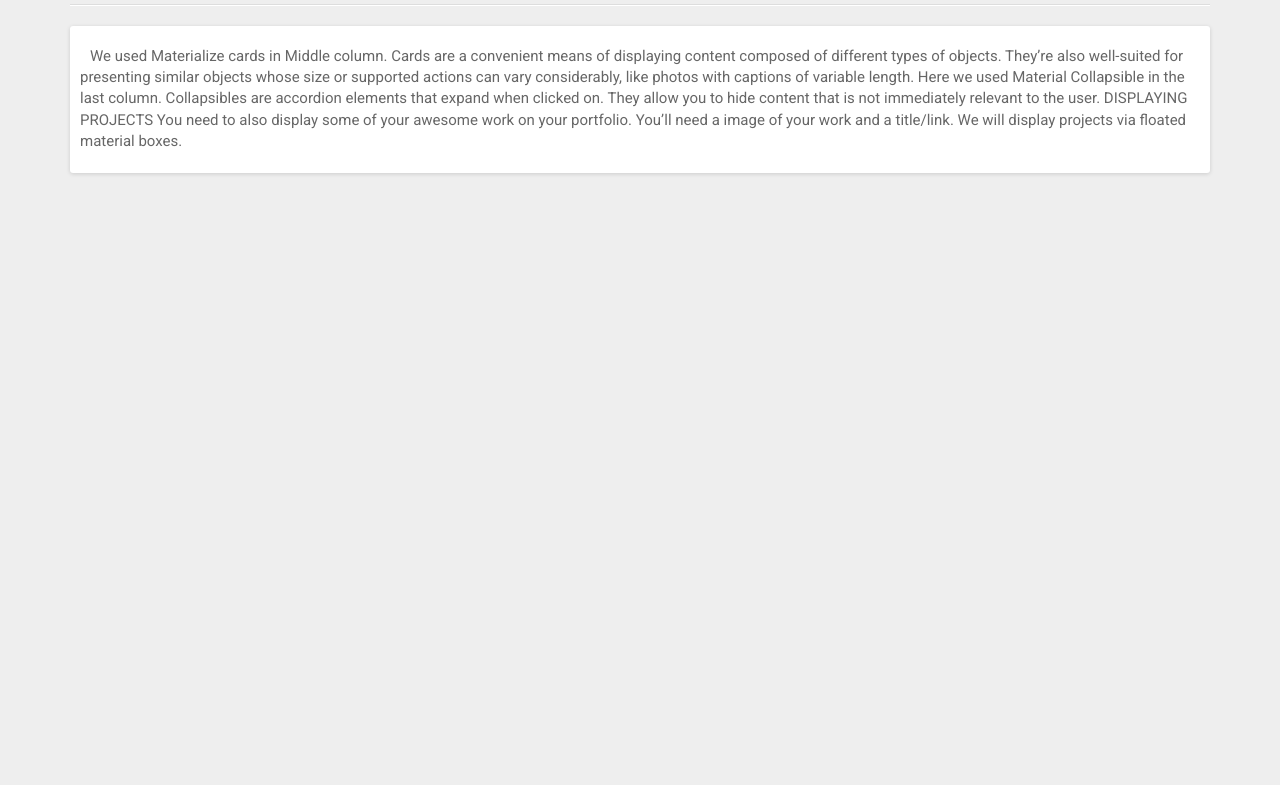
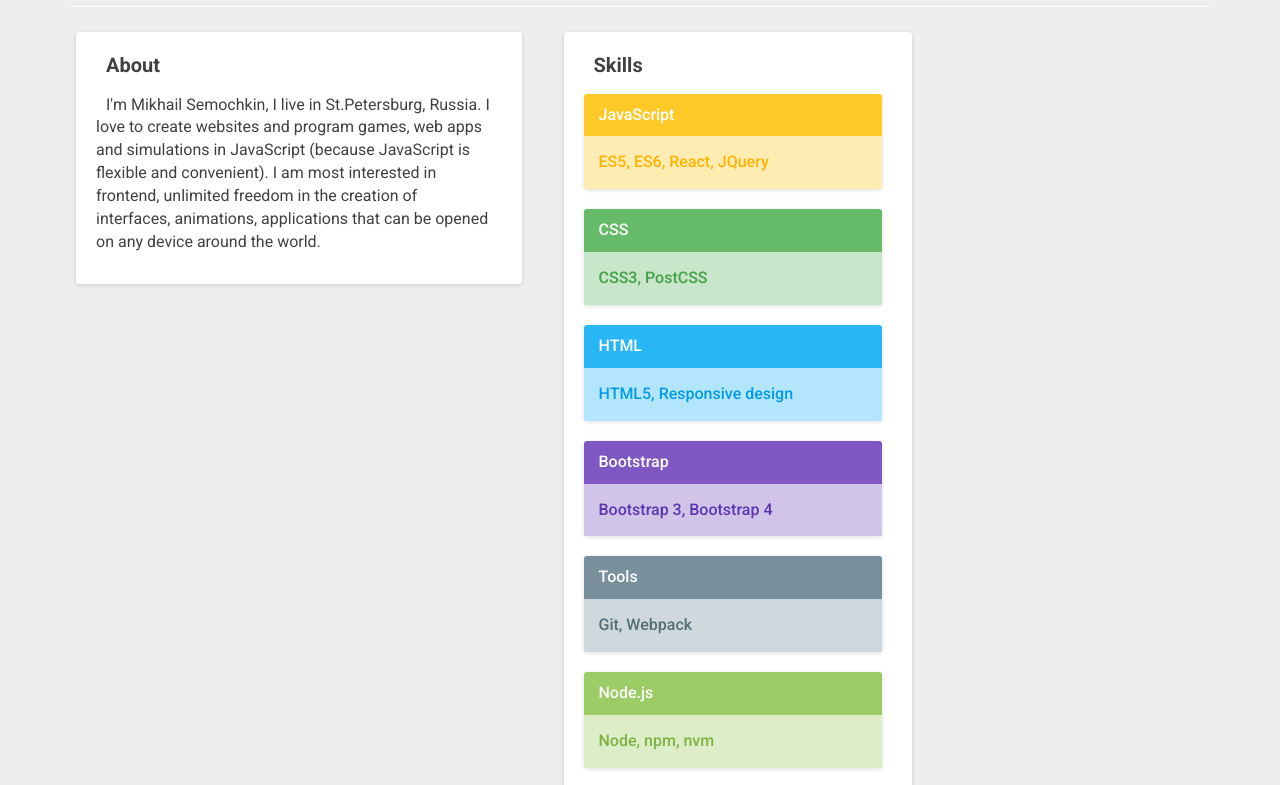
Before and after one commit to Baka9k/my-site, a plain HTML site: page index.html in a window 1280 px wide. Shown: the part 148-933 px from the top of the page. Before the commit the page ends 800 px from the top, so only its background shows below. Drawn offline with nearby package versions, Linux system fonts and the light colour scheme.

Commit message:
About, skills

```diff
--- a/css/style.css
+++ b/css/style.css
@@ -1,7 +1,7 @@
 body {
 	font-family: 'Roboto', sans-serif;
 	color: rgba(0,0,0,0.60);
-	font-size: 15px;
+	font-size: 16px;
 	background-color: #EEEEEE;
 }
 
@@ -10,24 +10,41 @@ hr {
 	border-bottom: 1px solid #FFFFFF;
 }
 
-.navbar-default .navbar-toggle .icon-bar {
-    background-color: #ffffff;
-}
-.navbar-default .navbar-toggle:hover {
-    background-color: #4db6ac;
-}
-.navbar-default .navbar-toggle {
-    border-color: #ffffff;
-}
+
 
 
 .page {
 	background-color: #ffffff;
 	border-radius: 3px;
 	box-shadow: 0 1px 4px 0 rgba(0,0,0,0.14);
-	padding: 10px;
+	padding: 20px;
+	padding-top: 12px;
+	padding-right: 30px;
+	color: rgba(0,0,0,0.75);
+	margin: 6px;
 }
 
+.material-icons {
+	vertical-align: bottom;
+	font-size: 26px;
+}
+
+#skills .panel {
+	border: 0px;
+	box-shadow: 0 1px 4px 0 rgba(0,0,0,0.14);
+}
+#skills .panel-default {
+	border: 0px;
+}
+#skills .panel-heading {
+	font-weight: 500;
+	color: #FFFFFF;
+	border-bottom: 0px;
+}
+#skills .panel-body {
+	color: #676767;
+	font-weight: 500;
+}
 
 .vk {
 	width: 32px;
@@ -44,19 +61,20 @@ hr {
 	border-radius: 4px;
 }
 
-.bottomlink {
-	position: relative;
-	padding: 6px;
-}
-
-
 h1 {
 	color: #676767;
+	font-weight: 500;
+}
+h2 {
+	font-size: 20px;
+	font-weight: 700;
+	margin-top: 10px;
+	margin-bottom: 18px;
+	text-indent: 10px;
 }
 
 .sec p {
     text-indent: 10px;
-    padding-top: 10px;
 }
 
 
@@ -64,6 +82,7 @@ h1 {
 	background-color: #FFFFFF;
 	border-radius: 0px;
 	color: #676767;
+	font-weight: 500;
 	box-shadow: 0 2px 5px 0 rgba(0,0,0,0.16),0 2px 10px 0 rgba(0,0,0,0.12);
 	border-color: #FFFFFF;
 }
--- a/index.html
+++ b/index.html
@@ -20,7 +20,7 @@
 	<!--FONTS-->
 
 		<!--Roboto-->
-		<link href='https://fonts.googleapis.com/css?family=Roboto:400,400italic,700,700italic&subset=latin,cyrillic' rel='stylesheet' type='text/css'>
+		<link href="https://fonts.googleapis.com/css?family=Roboto:400,400i,500,700&subset=cyrillic" rel="stylesheet">
 		<!--Lobster-->
 		<link href="https://fonts.googleapis.com/css?family=Lobster&subset=cyrillic" rel="stylesheet">
 		<!--Material glyphicons-->
@@ -107,21 +107,75 @@
 <!--BODY-->
 
 <div class="container sec">
+
 	<h1>About me:</h1>
 	<hr>
-	<div class="page">
-		<p>
-		We used Materialize cards in Middle column. Cards are a convenient means of displaying content composed of different types of objects. They’re also well-suited for presenting similar objects whose size or supported actions can vary considerably, like photos with captions of variable length.
 
-Here we used Material Collapsible in the last column. Collapsibles are accordion elements that expand when clicked on. They allow you to hide content that is not immediately relevant to the user.
+	<div class="row">
 
-DISPLAYING PROJECTS
+	<div class="col-xs-12 col-sm-12 col-md-6 col-lg-5">
+		<div class="page">
+			<h2>About</h2>
+			<p>
+			I'm Mikhail Semochkin, I live in St.Petersburg, Russia.
+			I love to create websites and program games, web apps and simulations in JavaScript (because JavaScript is flexible and convenient).
+			I am most interested in frontend, unlimited freedom in the creation of interfaces, animations, applications that can be opened on any device around the world.
+			</p>
+		</div>
+	</div>
 
-You need to also display some of your awesome work on your portfolio. You’ll need a image of your work and a title/link.
+	<div class="col-xs-12 col-sm-12 col-md-6 col-lg-4">
+		<div class="page" id="skills">
+			<h2>Skills</h2>
+			<p>
+			<div class="panel panel-default">
+				<div class="panel-heading" style="background-color: #FFCA28;">JavaScript</div><!--400-100-600-->
+				<div class="panel-body" style="background-color: #FFECB3; color: #FFB300">
+					ES5, ES6, React, JQuery
+				</div>
+			</div>
+			<div class="panel panel-default">
+				<div class="panel-heading" style="background-color: #66BB6A;">CSS</div>
+				<div class="panel-body" style="background-color: #C8E6C9; color: #43A047;">
+					CSS3, PostCSS
+				</div>
+			</div>
+			<div class="panel panel-default">
+				<div class="panel-heading" style="background-color: #29B6F6;">HTML</div>
+				<div class="panel-body" style="background-color: #B3E5FC; color: #039BE5;">
+					HTML5, Responsive design
+				</div>
+			</div>
+			<div class="panel panel-default">
+				<div class="panel-heading" style="background-color: #7E57C2;">Bootstrap</div>
+				<div class="panel-body" style="background-color: #D1C4E9; color: #5E35B1;">
+					Bootstrap 3, Bootstrap 4
+				</div>
+			</div>
+			<div class="panel panel-default">
+				<div class="panel-heading" style="background-color: #78909C;">Tools</div>
+				<div class="panel-body" style="background-color: #CFD8DC; color: #546E7A;">
+					Git, Webpack
+				</div>
+			</div>
+			<div class="panel panel-default">
+				<div class="panel-heading" style="background-color: #9CCC65;">Node.js</div>
+				<div class="panel-body" style="background-color: #DCEDC8; color: #7CB342;">
+					Node, npm, nvm
+				</div>
+			</div>
+			<div class="panel panel-default">
+				<div class="panel-heading" style="background-color: #8D6E63;">Linux</div>
+				<div class="panel-body" style="background-color: #D7CCC8; color: #6D4C41;">
+					Ubuntu, Ubuntu server, bash, SSH
+				</div>
+			</div>
+			</p>
+		</div>
+	</div>
 
-We will display projects via floated material boxes.
-		</p>
 	</div>
+
 </div>
 
 <!--/BODY-->
```
